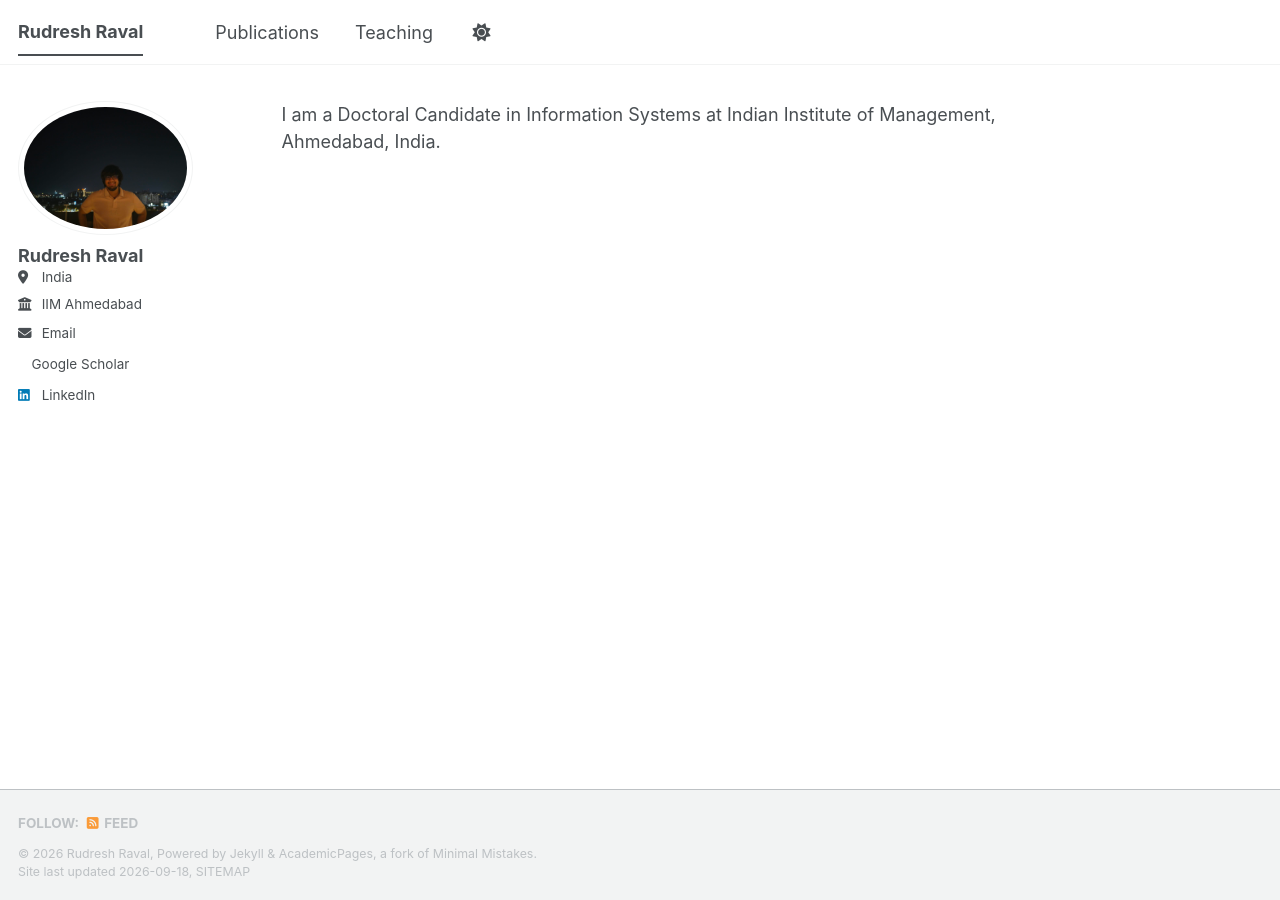
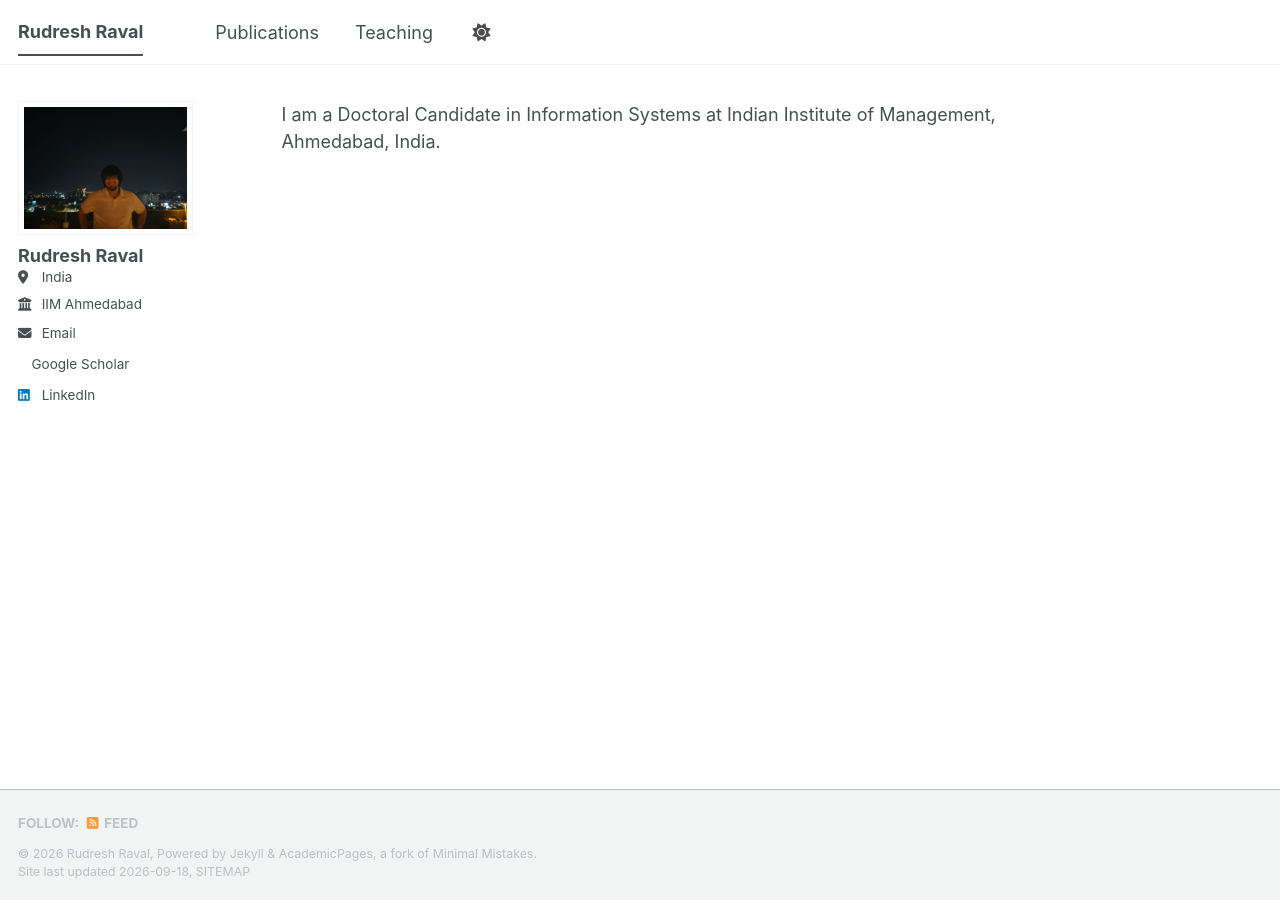
Before and after one commit to rudreshraval/rudreshraval.github.io, a Jekyll site: the page built from _pages/about.md, in a window 1280 px wide. Built offline with Jekyll 4.4.1, drawn with Linux system fonts in a browser that asks for light colours; a style sheet for code colours, icons or effects is not loaded.

Commit message:
Update main.scss

```diff
--- a/assets/css/main.scss
+++ b/assets/css/main.scss
@@ -37,3 +37,7 @@
     "layout/sidebar",
     "layout/json_cv"
 ;
+.author__avatar img {
+  border-radius: 0 !important;
+  height: auto;
+}
```
